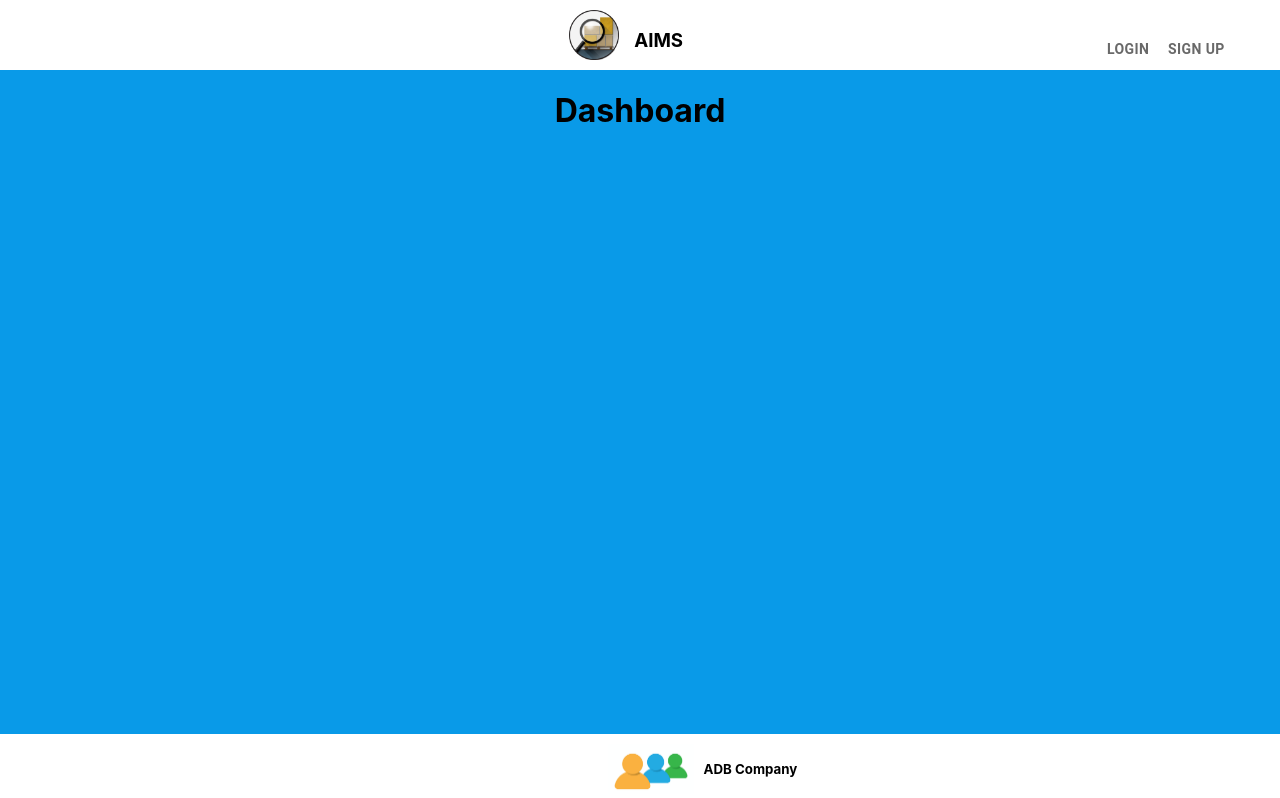
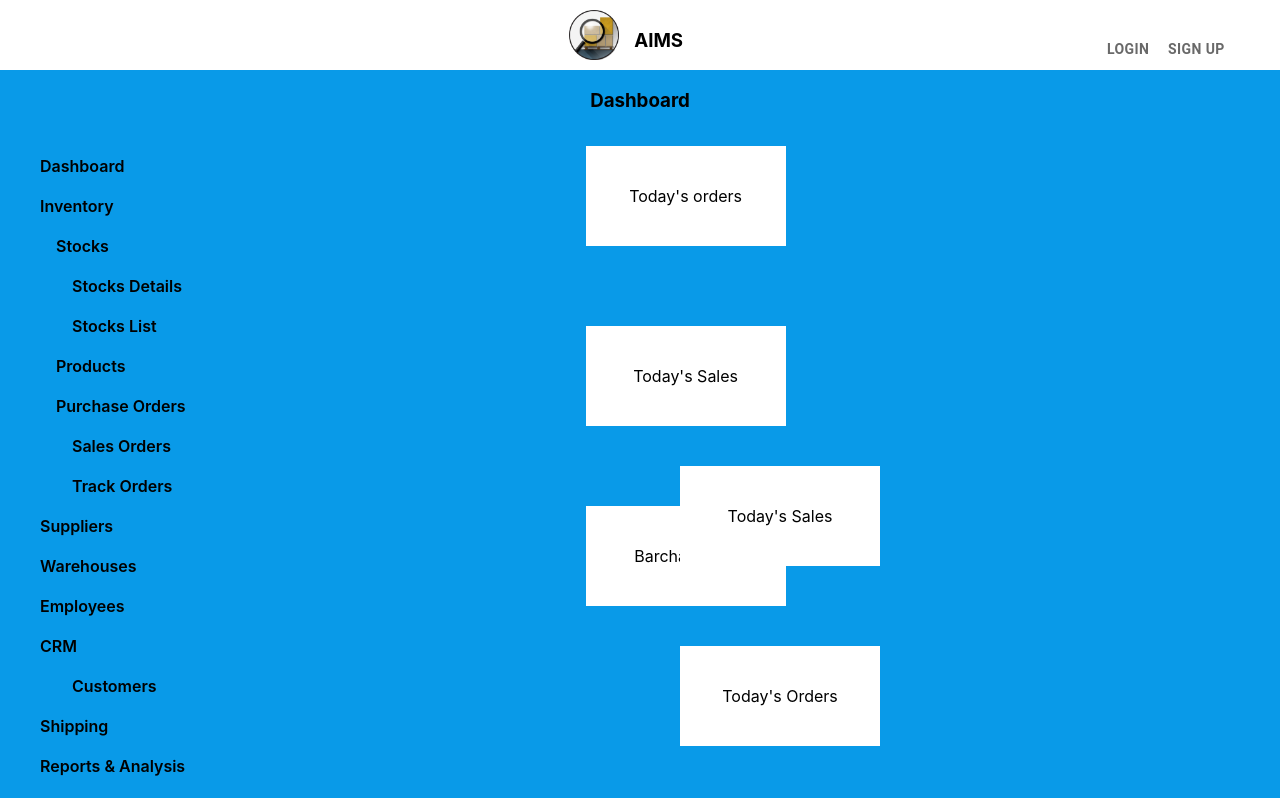
Before and after one commit to kaleyxiaozheng/inventorySystemFrontend, a React (Create React App) app: page /dashboard in a window 1280 px wide. Shown: the top 798 px of the page. Built offline with nearby package versions, Linux system fonts and the light colour scheme.

Commit message:
includes menu

```diff
--- a/src/components/DashboardPage.js
+++ b/src/components/DashboardPage.js
@@ -1,8 +1,154 @@
-import React from 'react';
-import '../css/DashboardPage.css';
-
+import React from "react";
+import "../css/DashboardPage.css";
+import { Link } from "react-router-dom";
+const styles = {
+  IndentationLevel1: { marginLeft: "1rem", color: "#000" },
+  IndentationLevel2: { marginLeft: "2rem", color: "#000" },
+  MenuContainer: {
+    float: "left",
+    textAlign: "left",
+    fontWeight: 600,
+    lineHeight: 2.5,
+    flex: 0.2,
+  },
+  List: { listStyleType: "none" },
+  Link: { color: "#000" },
+  components: {
+    height: 100,
+    width: 200,
+    backgroundColor: "#FFF",
+    marginLeft: "25rem",
+    marginBottom: "5rem",
+  },
+  componentRight: {
+    height: 100,
+    width: 200,
+    backgroundColor: "#FFF",
+    marginRight: "25rem",
+    marginBottom: "5rem",
+  },
+  TextCentered:{padding:'40px'},
+  leftContainer:{ height: "20rem", flex: 0.8, float: "left" },
+  rightContainer:{ height: "20rem", flex: 0.8, float: "right" }
+};
 export const DashboardPage = () => (
   <div className="bodyArea">
-  <h1>Dashboard</h1>
+    <h3>Dashboard</h3>
+    <div style={styles.MenuContainer}>
+      <ul style={styles.List}>
+        <li>
+          <Link to="/dashboard" style={styles.Link}>
+            Dashboard
+          </Link>{" "}
+        </li>
+        <li>
+          <Link to="/dashboard" style={styles.Link}>
+            Inventory
+          </Link>{" "}
+        </li>
+        <li style={styles.IndentationLevel1}>
+          <Link style={styles.Link} to="/dashboard">
+            Stocks
+          </Link>{" "}
+        </li>
+        <li style={styles.IndentationLevel2}>
+          <Link style={styles.Link} to="/dashboard">
+            Stocks Details
+          </Link>{" "}
+        </li>
+        <li style={styles.IndentationLevel2}>
+          <Link style={styles.Link} to="/dashboard">
+            Stocks List
+          </Link>{" "}
+        </li>
+        <li style={styles.IndentationLevel1}>
+          <Link style={styles.Link} to="/dashboard">
+            Products
+          </Link>{" "}
+        </li>
+        <li style={styles.IndentationLevel1}>
+          <Link style={styles.Link} to="/dashboard">
+            Purchase Orders
+          </Link>{" "}
+        </li>
+        <li style={styles.IndentationLevel2}>
+          <Link style={styles.Link} to="/dashboard">
+            Sales Orders
+          </Link>{" "}
+        </li>
+        <li style={styles.IndentationLevel2}>
+          <Link style={styles.Link} to="/dashboard">
+            Track Orders
+          </Link>{" "}
+        </li>
+        <li>
+          <Link style={styles.Link} to="/dashboard">
+            Suppliers
+          </Link>{" "}
+        </li>
+        <li>
+          <Link style={styles.Link} to="/dashboard">
+            Warehouses
+          </Link>{" "}
+        </li>
+        <li>
+          <Link style={styles.Link} to="/dashboard">
+            Employees
+          </Link>{" "}
+        </li>
+        <li>
+          <Link style={styles.Link} to="/dashboard">
+            CRM
+          </Link>{" "}
+        </li>
+        <li style={styles.IndentationLevel2}>
+          <Link style={styles.Link} to="/dashboard">
+            Customers
+          </Link>{" "}
+        </li>
+        <li>
+          <Link style={styles.Link} to="/dashboard">
+            Shipping
+          </Link>{" "}
+        </li>
+        <li>
+          <Link style={styles.Link} to="/dashboard">
+            Reports & Analysis
+          </Link>{" "}
+        </li>
+        <li>
+          <Link style={styles.Link} to="/dashboard">
+            Setting
+          </Link>{" "}
+        </li>
+        <li>
+          <Link style={styles.Link} to="/dashboard">
+            Logout
+          </Link>{" "}
+        </li>
+      </ul>
+    </div>
+    <div style={styles.leftContainer}>
+      <div style={styles.components}>
+        <p style={styles.TextCentered}>Today's orders</p>
+      </div>
+      <div style={styles.components}>
+        <p style={styles.TextCentered}>Today's Sales</p>
+      </div>
+      <div style={styles.components}>
+        <p style={styles.TextCentered}>Barchart here</p>
+      </div>
+    </div>
+    <div style={styles.rightContainer}>
+      <div style={styles.componentRight}>
+        <p style={styles.TextCentered}>Today's Sales</p>
+      </div>
+      <div style={styles.componentRight}>
+        <p style={styles.TextCentered}>Today's Orders</p>
+      </div>
+      <div style={styles.componentRight}>
+        <p style={styles.TextCentered}>Vehicles in warehouse</p>
+      </div>
+    </div>
   </div>
-)
+);
```
